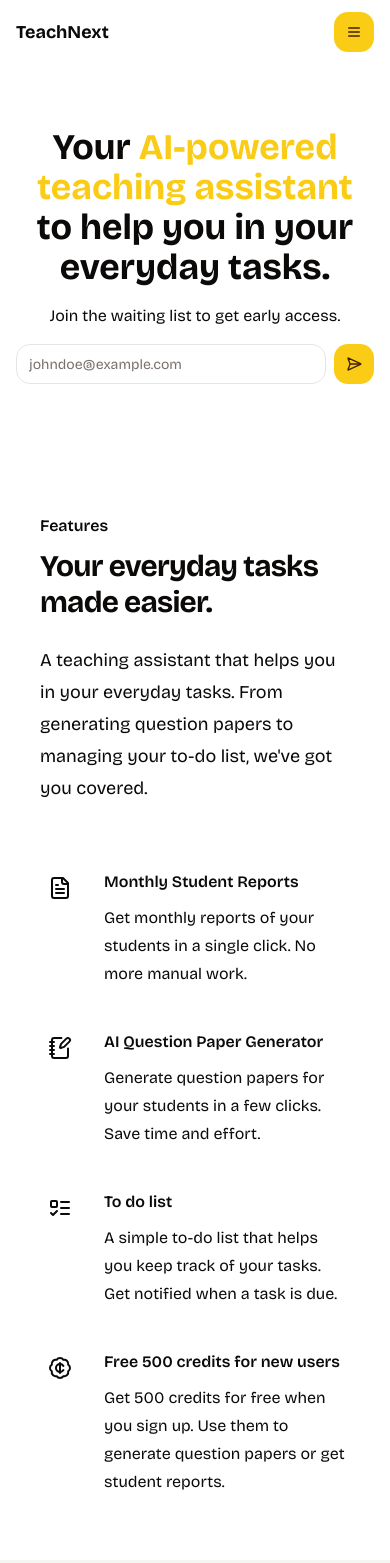
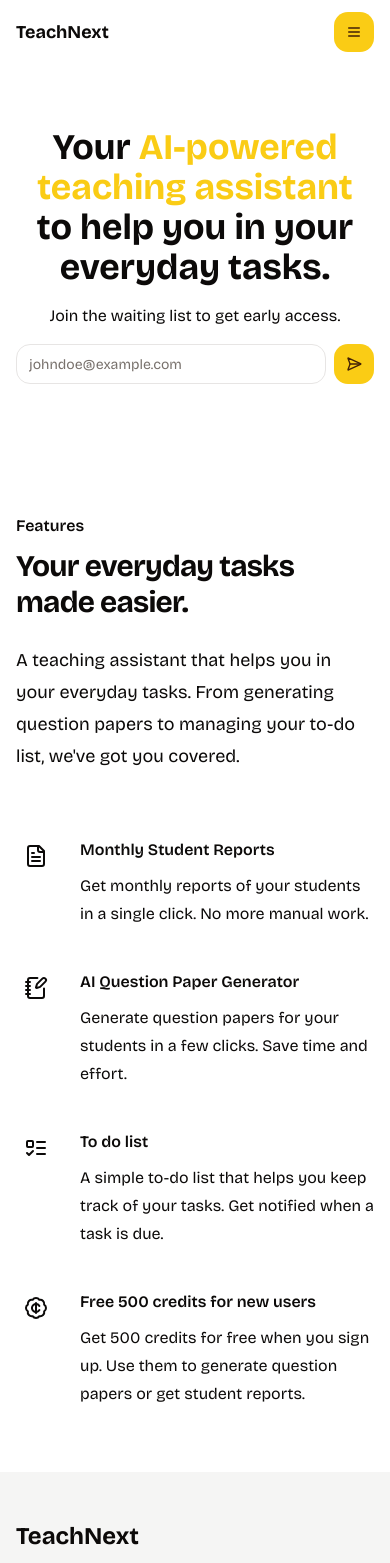
Before and after one commit to harshsandhu95/teachnext-app, a Next.js app: page / in a window 390 px wide. Shown: the top 1563 px of the page. Built offline with nearby package versions, Linux system fonts and the light colour scheme.

Commit message:
Update Features

```diff
--- a/src/app/(public)/@features/page.tsx
+++ b/src/app/(public)/@features/page.tsx
@@ -34,8 +34,8 @@ export default function Features() {
   ];
 
   return (
-    <section className="container py-16">
-      <div className="mx-auto max-w-7xl px-6 lg:px-8">
+    <section id="features" className="container py-16">
+      <div className="mx-auto max-w-7xl">
         <div className="mx-auto max-w-2xl lg:text-center">
           <h2 className="text-base font-semibold leading-7">Features</h2>
           <p className="mt-2 text-3xl font-bold tracking-tight sm:text-4xl">
@@ -55,10 +55,10 @@ export default function Features() {
                   <div className="absolute left-0 top-0 flex h-10 w-10 items-center justify-center rounded-lg">
                     <feature.icon aria-hidden="true" size={24} />
                   </div>
-                  {feature.name}
+                  <h3>{feature.name}</h3>
                 </dt>
                 <dd className="mt-2 text-base leading-7">
-                  {feature.description}
+                  <p>{feature.description}</p>
                 </dd>
               </div>
             ))}
```
